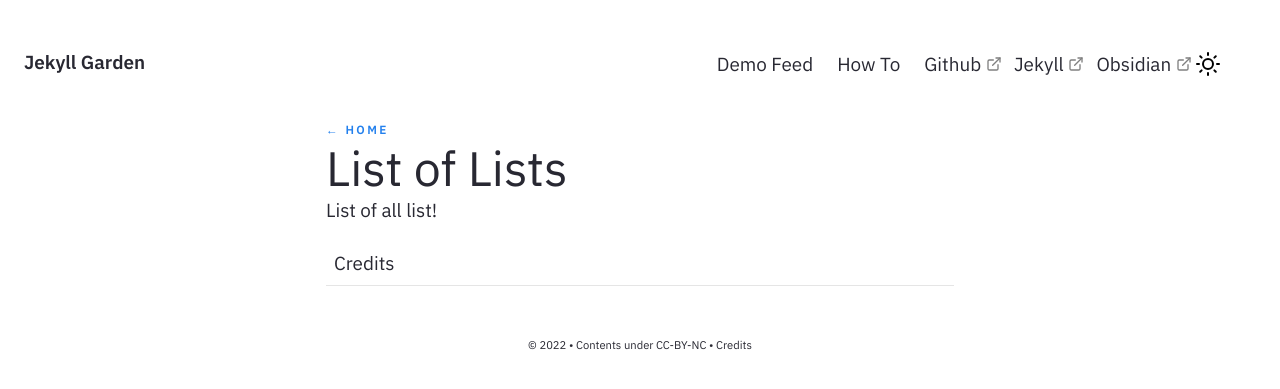
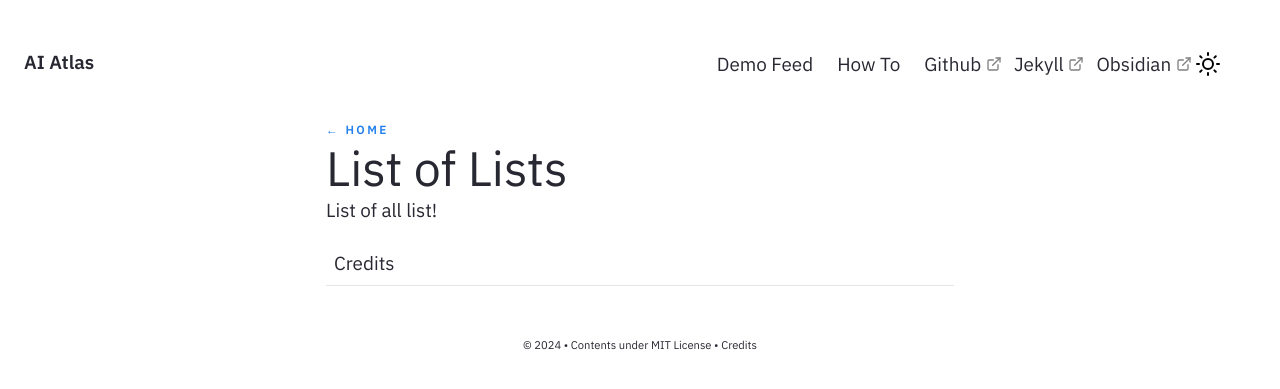
Before and after one commit to AI-Atlaas/ai-atlas-site, a Jekyll site: the page built from pages/lists.md, in a window 1280 px wide. Shown: the top 389 px of the page. Built offline with Jekyll 4.4.1, drawn with Linux system fonts in a browser that asks for light colours.

Commit message:
Update data

```diff
--- a/_config.yml
+++ b/_config.yml
@@ -27,11 +27,11 @@ baseurl: ""
 
 # Website Header, Description, Footer year and text.
 # If you are deleting this, make sure you remove it from HTML files too
-heading: Jekyll Garden # Change this
-content: Obsidian ready Jekyll Theme
+heading: AI Atlas # Change this
+content: AI Atlas website
 copyright:
-  year: © 2022
-  msg: Contents under CC-BY-NC
+  year: © 2024
+  msg: Contents under MIT License
 
 # Set title and content for private & broken link tooltop
 privatelinks:
```
Also changed, not shown: _includes/Homepage.html (+8 -6 lines).
